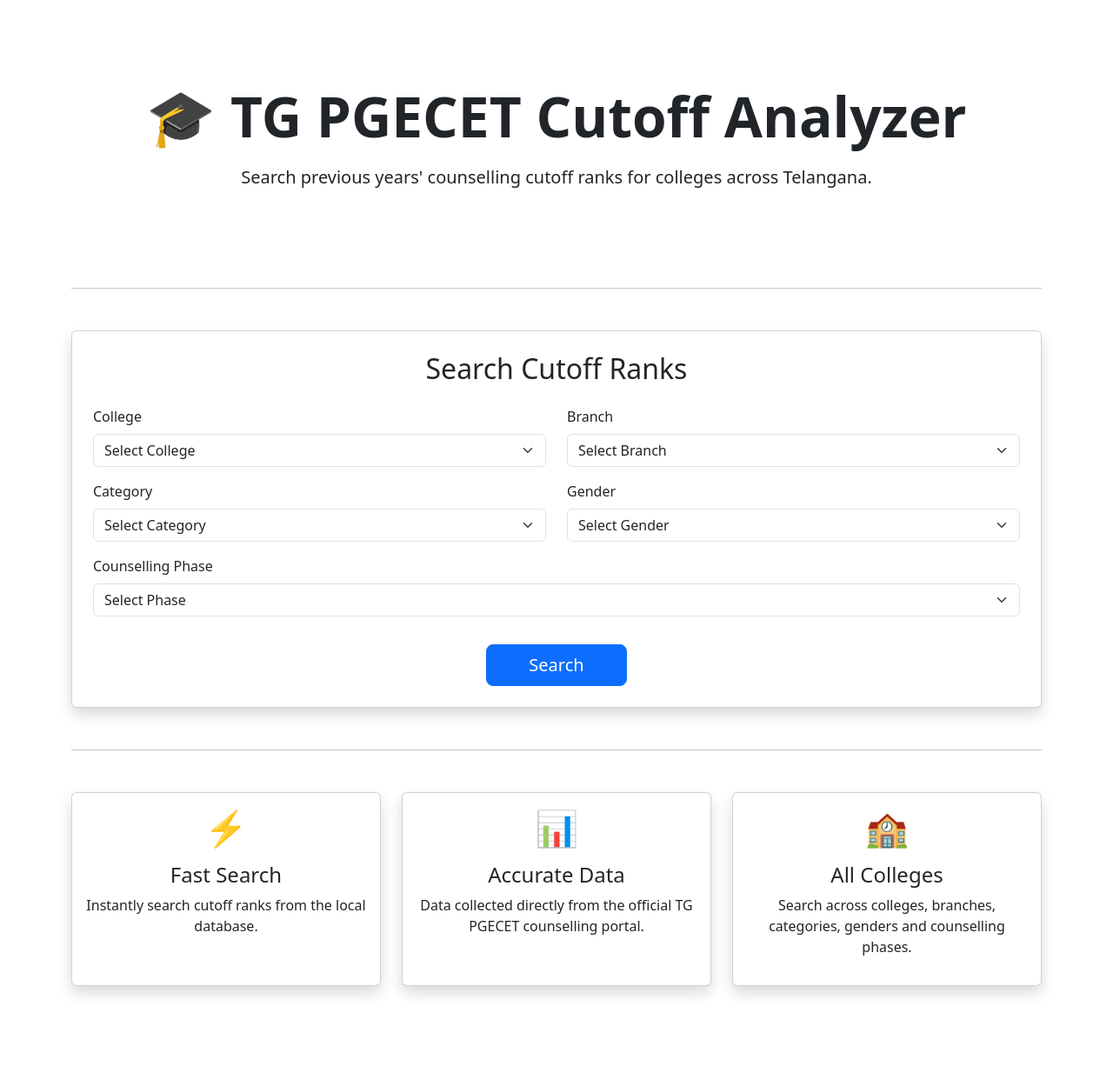
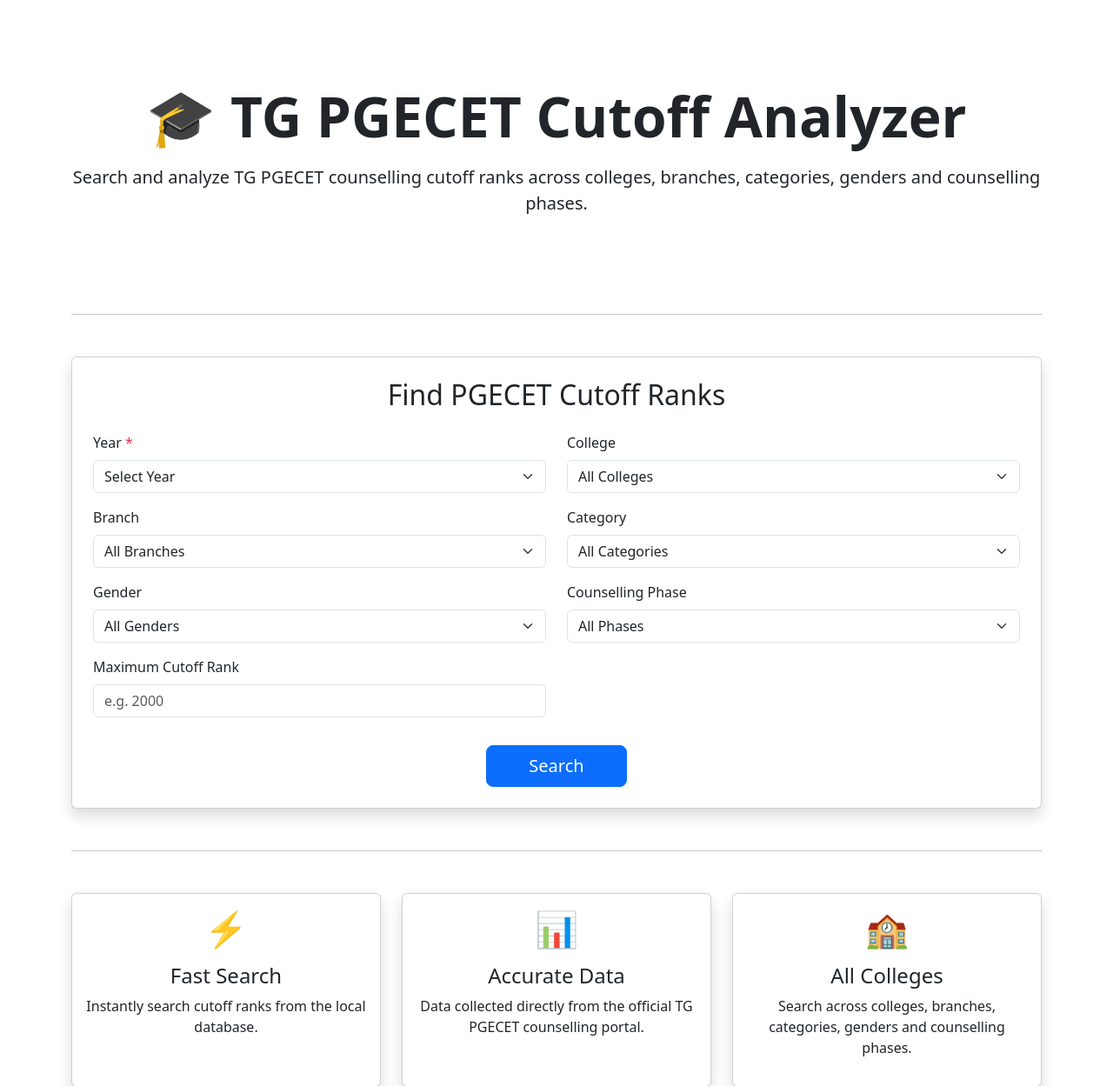
Before and after one commit to Yashwanth-gundagoni/TG-PGECET-Cutoff-Analyzer, a Flask app: page / in a window 1280 px wide. Shown: the part 56-1305 px from the top of the page at 87% size. Before the commit the page ends 1201 px from the top, so only its background shows below. Run offline with Flask 3, Linux system fonts and the light colour scheme.

Commit message:
Complete homepage UI for cutoff analyzer

```diff
--- a/templates/home.html
+++ b/templates/home.html
@@ -14,7 +14,8 @@ Home - TG PGECET Analyzer
     </h1>
 
     <p class="lead mt-3">
-        Search previous years' counselling cutoff ranks for colleges across Telangana.
+        Search and analyze TG PGECET counselling cutoff ranks across colleges, branches,
+        categories, genders and counselling phases.
     </p>
 
 </section>
@@ -30,12 +31,32 @@ Home - TG PGECET Analyzer
         <div class="card-body p-4">
 
             <h2 class="text-center mb-4">
-                Search Cutoff Ranks
+                Find PGECET Cutoff Ranks
             </h2>
 
             <form>
 
                 <div class="row">
+
+                    <!-- Year -->
+
+                    <div class="col-md-6 mb-3">
+
+                        <label class="form-label">
+                            Year <span class="text-danger">*</span>
+                        </label>
+
+                        <select class="form-select" required>
+
+                            <option value="" selected disabled>Select Year</option>
+                            <option>2026</option>
+                            <option>2025</option>
+
+                        </select>
+
+                    </div>
+
+                    <!-- College -->
 
                     <div class="col-md-6 mb-3">
 
@@ -45,11 +66,13 @@ Home - TG PGECET Analyzer
 
                         <select class="form-select">
 
-                            <option selected>Select College</option>
+                            <option selected>All Colleges</option>
 
                         </select>
 
                     </div>
+
+                    <!-- Branch -->
 
                     <div class="col-md-6 mb-3">
 
@@ -59,11 +82,13 @@ Home - TG PGECET Analyzer
 
                         <select class="form-select">
 
-                            <option selected>Select Branch</option>
+                            <option selected>All Branches</option>
 
                         </select>
 
                     </div>
+
+                    <!-- Category -->
 
                     <div class="col-md-6 mb-3">
 
@@ -73,11 +98,13 @@ Home - TG PGECET Analyzer
 
                         <select class="form-select">
 
-                            <option selected>Select Category</option>
+                            <option selected>All Categories</option>
 
                         </select>
 
                     </div>
+
+                    <!-- Gender -->
 
                     <div class="col-md-6 mb-3">
 
@@ -87,13 +114,15 @@ Home - TG PGECET Analyzer
 
                         <select class="form-select">
 
-                            <option selected>Select Gender</option>
+                            <option selected>All Genders</option>
 
                         </select>
 
                     </div>
 
-                    <div class="col-md-12 mb-3">
+                    <!-- Counselling Phase -->
+
+                    <div class="col-md-6 mb-3">
 
                         <label class="form-label">
                             Counselling Phase
@@ -101,9 +130,25 @@ Home - TG PGECET Analyzer
 
                         <select class="form-select">
 
-                            <option selected>Select Phase</option>
+                            <option selected>All Phases</option>
 
                         </select>
+
+                    </div>
+
+                    <!-- Maximum Cutoff Rank -->
+
+                    <div class="col-md-6 mb-3">
+
+                        <label class="form-label">
+                            Maximum Cutoff Rank
+                        </label>
+
+                        <input
+                            type="number"
+                            class="form-control"
+                            placeholder="e.g. 2000"
+                            min="1">
 
                     </div>
 
```
